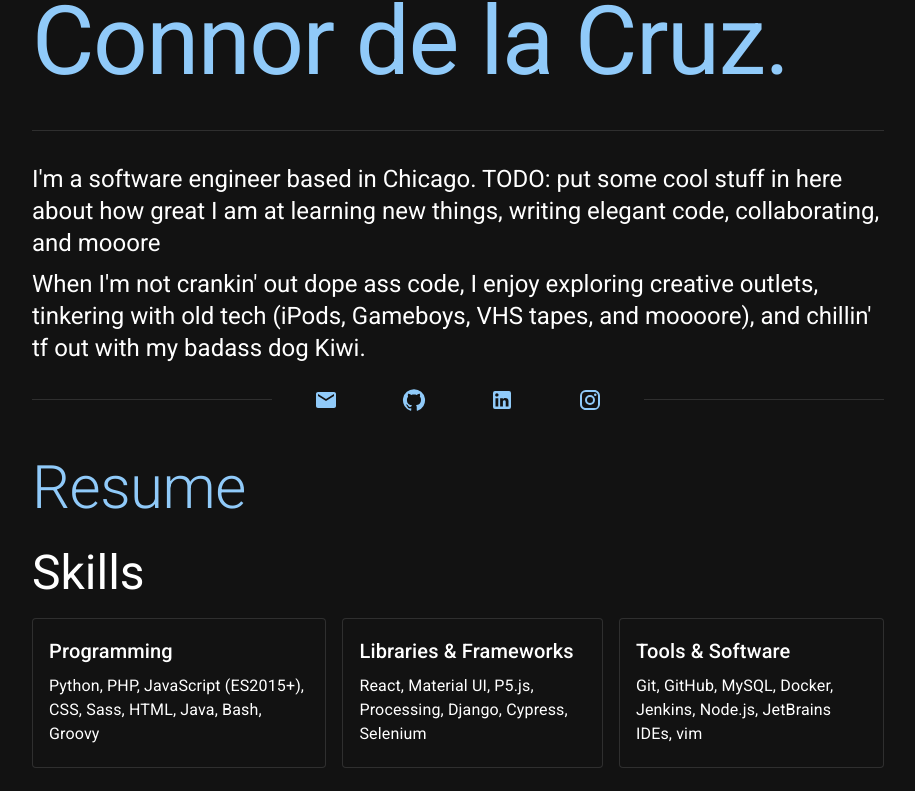
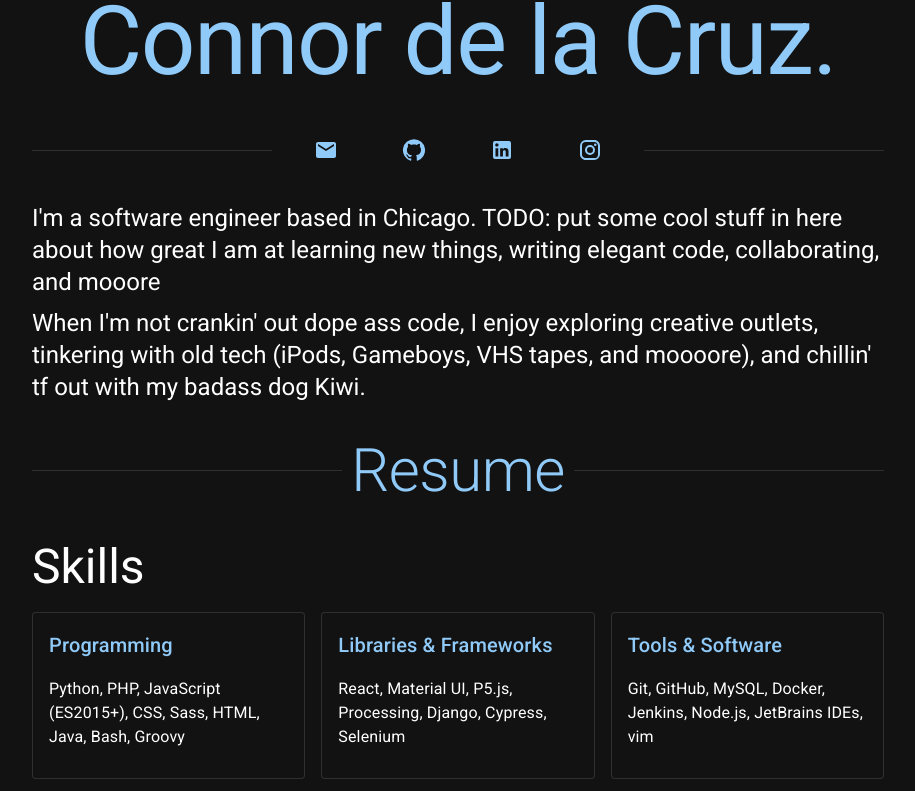
Before and after one commit to connordelacruz/connordelacruz.github.io, a React (Vite) app: page / in a window 1280 px wide. Shown: the part 216-1007 px from the top of the page, without its empty margins (182-1097 px from the left). Built offline with nearby package versions, Linux system fonts and the light colour scheme.

Commit message:
nice section headers and skill cards

```diff
--- a/src/App.jsx
+++ b/src/App.jsx
@@ -7,15 +7,16 @@ import {
   createTheme,
   CssBaseline,
   Divider,
-  Paper,
   Stack,
   ThemeProvider,
   Typography
 } from '@mui/material'
+import Grid from '@mui/material/Grid2'
 import { SocialLink } from './components/SocialLink.jsx'
 import { Description, Email, GitHub, Instagram, LinkedIn } from '@mui/icons-material'
-import { ExperienceCard } from './components/ExperienceCard.jsx'
+import { ExperienceCard, SkillCard } from './components/ResumeSection.jsx'
 import { ProjectCard } from './components/ProjectCard.jsx'
+import { SectionHeader } from './components/SectionHeader.jsx'
 
 function App() {
 
@@ -171,7 +172,10 @@ function App() {
         >
           <Typography
             variant="h3"
-            sx={{fontWeight: 300}}
+            sx={{
+              fontWeight: 300,
+              textAlign: 'center',
+            }}
           >
             Hi, my name is
           </Typography>
@@ -179,27 +183,15 @@ function App() {
           <Typography
             variant="h1"
             color="primary"
-            sx={{fontWeight: 400}}
+            sx={{
+              fontWeight: 400,
+              textAlign: 'center',
+            }}
           >
             Connor de la Cruz.
           </Typography>
 
-          <Divider sx={{my: 4}}/>
-
-          <Box>
-            <Typography variant="h5" component="p">
-              I'm a software engineer based in Chicago.
-              TODO: put some cool stuff in here about how great I am at learning new things, writing elegant code,
-              collaborating, and mooore
-            </Typography>
-            <Typography variant="h5" component="p">
-              When I'm not crankin' out dope ass code, I enjoy exploring creative outlets, tinkering with old tech
-              (iPods,
-              Gameboys, VHS tapes, and moooore), and chillin' tf out with my badass dog Kiwi.
-            </Typography>
-          </Box>
-
-          <Divider sx={{mt: 2}}>
+          <Divider sx={{my: 4}}>
             <SocialLink
               label="Email"
               iconComponent={<Email/>}
@@ -221,17 +213,29 @@ function App() {
               url="https://www.instagram.com/delachrome"
             />
           </Divider>
+
+          <Box>
+            <Typography variant="h5" component="p">
+              I'm a software engineer based in Chicago.
+              TODO: put some cool stuff in here about how great I am at learning new things, writing elegant code,
+              collaborating, and mooore
+            </Typography>
+            <Typography variant="h5" component="p">
+              When I'm not crankin' out dope ass code, I enjoy exploring creative outlets, tinkering with old tech
+              (iPods,
+              Gameboys, VHS tapes, and moooore), and chillin' tf out with my badass dog Kiwi.
+            </Typography>
+          </Box>
         </Box>
 
         {/* Content */}
         <Stack
           id="sections-stack"
           spacing={4}
-          divider={<Divider/>}
         >
           {/* Resume */}
           <Box id="section-resume">
-            <Typography variant="h2">Resume</Typography>
+            <SectionHeader>Resume</SectionHeader>
 
             <Stack
               id="resume-stack"
@@ -239,30 +243,31 @@ function App() {
             >
               <Box id="resume-skills">
                 <Typography variant="h3">Skills</Typography>
-                <Stack
+                <Grid
+                  container
+                  spacing={2}
                   direction={{xs: 'column', sm: 'row'}}
-                  spacing={2}
-                  // TODO: dividers? justifyContent? account for breakpoints
+                  sx={{
+                    justifyContent: "space-evenly",
+                    alignItems: "stretch",
+                  }}
                 >
-                  <Paper>
-                    <Typography variant="h6">Programming</Typography>
-                    <Typography variant="body1">
+                  <Grid size={{xs: 12, sm: 4}}>
+                    <SkillCard title="Programming">
                       Python, PHP, JavaScript (ES2015+), CSS, Sass, HTML, Java, Bash, Groovy
-                    </Typography>
-                  </Paper>
-                  <Paper>
-                    <Typography variant="h6">Libraries & Frameworks</Typography>
-                    <Typography variant="body1">
+                    </SkillCard>
+                  </Grid>
+                  <Grid size={{xs: 12, sm: 4}}>
+                    <SkillCard title="Libraries & Frameworks">
                       React, Material UI, P5.js, Processing, Django, Cypress, Selenium
-                    </Typography>
-                  </Paper>
-                  <Paper>
-                    <Typography variant="h6">Tools & Software</Typography>
-                    <Typography variant="body1">
+                    </SkillCard>
+                  </Grid>
+                  <Grid size={{xs: 12, sm: 4}}>
+                    <SkillCard title="Tools & Software">
                       Git, GitHub, MySQL, Docker, Jenkins, Node.js, JetBrains IDEs, vim
-                    </Typography>
-                  </Paper>
-                </Stack>
+                    </SkillCard>
+                  </Grid>
+                </Grid>
               </Box>
 
               <Box id="resume-experience">
@@ -290,7 +295,7 @@ function App() {
 
           {/* Projects */}
           <Box id="section-projects">
-            <Typography variant="h2">Projects</Typography>
+            <SectionHeader>Projects</SectionHeader>
 
             <Stack
               id="projects-stack"
@@ -434,7 +439,7 @@ function App() {
 
           {/*Contact*/}
           <Box id="section-contact">
-            <Typography variant="h2">Contact</Typography>
+            <SectionHeader>Contact</SectionHeader>
             <Card>
               <CardContent>
                 <Typography variant="h5" component="p">
@@ -467,7 +472,8 @@ function App() {
           color="textSecondary"
           sx={{
             textAlign: 'center',
-            py: 2
+            py: 2,
+            mt: 2,
           }}
         >
           © {new Date().getFullYear()} Connor de la Cruz
--- a/src/components/ExperienceCard.jsx
+++ b/src/components/ResumeSection.jsx
@@ -1,4 +1,39 @@
-import { Card, CardContent, Typography } from '@mui/material'
+import { Card, CardContent, CardHeader, Typography } from '@mui/material'
+
+
+export const SkillCard = ({
+                            title,
+                            children
+                          }) => {
+  return (
+    <Card
+      sx={{
+        p: 0,
+        height: '100%',
+      }}
+    >
+      <CardHeader
+        title={title}
+        slotProps={{
+          title: {
+            variant: 'h6',
+            color: 'primary',
+            mb: 0,
+          }
+        }}
+        sx={{
+          pb: 0,
+        }}
+      />
+      <CardContent>
+        <Typography variant="body1">
+          {children}
+        </Typography>
+      </CardContent>
+    </Card>
+  )
+}
+
 
 export const ExperienceCard = ({
                                  jobTitle,
--- /dev/null
+++ b/src/components/SectionHeader.jsx
@@ -0,0 +1,14 @@
+import { Divider, Typography } from '@mui/material'
+
+export const SectionHeader = ({
+                                children,
+                                ...props
+                              }) => {
+  return (
+    <Divider sx={{mb: 4}}>
+      <Typography variant="h2" gutterBottom={false}>
+        {children}
+      </Typography>
+    </Divider>
+  )
+}
```
